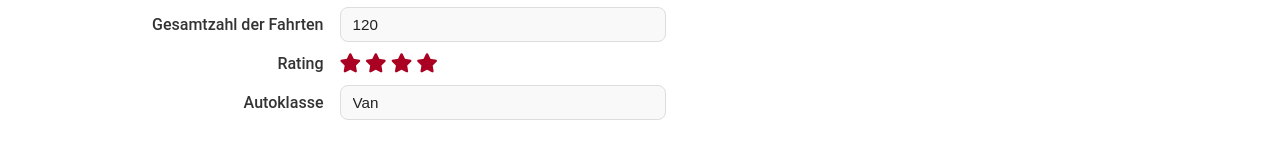
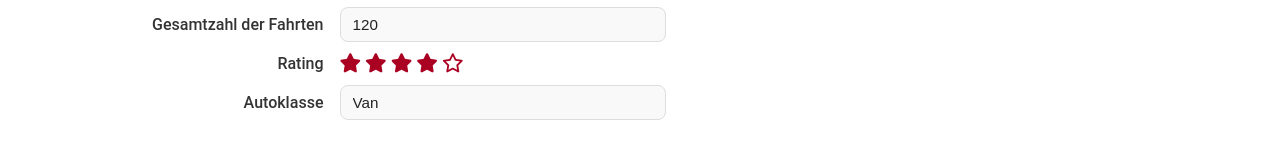
Before and after one commit to nils3005/SEP-Drive, an Angular app in the folder sep-drive-frontend/: page /social/user/1 in a window 1280 px wide. Shown: the part 464-608 px from the top of the page. Built offline with nearby package versions, Linux system fonts and the light colour scheme.

Commit message:
Changes in user profiles. Every user shows has a rating of five empty stars that are filled according to the average rating

```diff
--- a/sep-drive-frontend/package.json
+++ b/sep-drive-frontend/package.json
@@ -17,6 +17,7 @@
     "@angular/platform-browser": "^19.2.0",
     "@angular/platform-browser-dynamic": "^19.2.0",
     "@angular/router": "^19.2.0",
+    "@fortawesome/angular-fontawesome": "^1.0.0",
     "@fortawesome/fontawesome-free": "^6.7.2",
     "leaflet": "^1.9.4",
     "rxjs": "~7.8.0",
--- a/sep-drive-frontend/src/app/components/profile/profile.component.html
+++ b/sep-drive-frontend/src/app/components/profile/profile.component.html
@@ -25,17 +25,9 @@
             <input type="text" [value]="user()?.totalRides" readonly />
 
             <label>Rating</label>
-            <!-- TODO: Halbe Sterne werden nicht angezeigt -->
             <div class="stars">
                 @for (star of [1, 2, 3, 4, 5]; track star) {
-                    <i
-                            class="fa"
-                            [ngClass]="{
-        'fa-star':        averageRating() >= star,
-        'fa-star-half-o': averageRating() >= star - 0.5 && averageRating() < star,
-        'fa-star-o':      averageRating() < star - 0.5
-      }"
-                    ></i>
+                    <i [class]="averageClass(averageRating(), star)"></i>
                 }
             </div>
 
--- a/sep-drive-frontend/src/app/components/profile/profile.component.ts
+++ b/sep-drive-frontend/src/app/components/profile/profile.component.ts
@@ -3,13 +3,13 @@ import {ActivatedRoute} from "@angular/router";
 import {User} from "../../models/User";
 import {UserServiceService} from "../../services/user/user-service.service";
 import {FormsModule} from "@angular/forms";
-import {NgClass} from "@angular/common";
+import {FontAwesomeModule} from "@fortawesome/angular-fontawesome";
 
 @Component({
   selector: 'app-profile',
   imports: [
     FormsModule,
-    NgClass
+    FontAwesomeModule
   ],
   templateUrl: './profile.component.html',
   styleUrl: './profile.component.scss'
@@ -29,6 +29,16 @@ export class ProfileComponent {
     return sum / u.ratings.length;
   });
 
+  averageClass(rating: number, star: number): string {
+    if (rating >= star) {
+      return 'fas fa-star';                 // voller Stern
+    } else if (rating >= star - 0.5) {
+      return 'fas fa-star-half-alt';        // halber Stern
+    } else {
+      return 'far fa-star';                 // leerer Stern
+    }
+  }
+
   ngOnInit(): void {
     const id = Number(this.route.snapshot.paramMap.get('id'));
     this.userService.getUserById(id).subscribe(u => {
```
Also changed, not shown: 1 other file (tests, documents, lock files or other folders).
